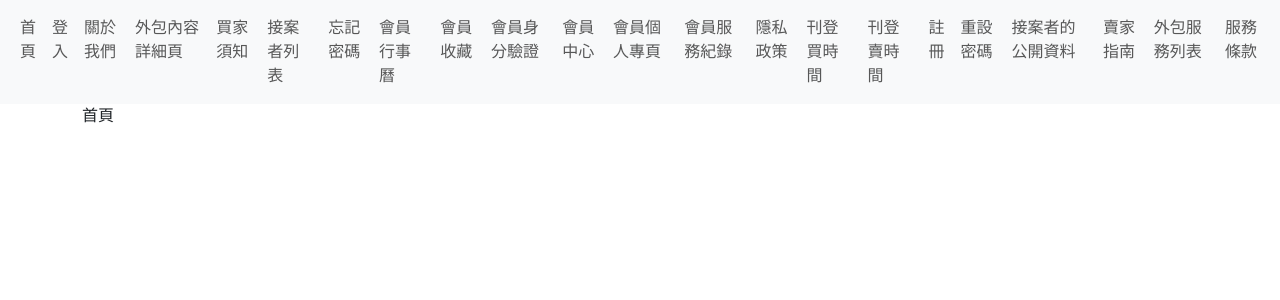
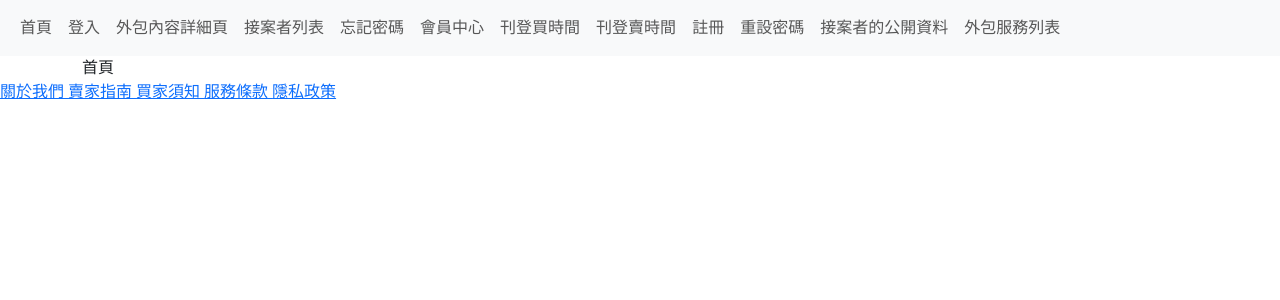
Before and after one commit to wateruby8/service-or-salary, a React (Vite) app: page / in a window 1280 px wide. Shown: the top 300 px of the page. Built offline with nearby package versions, Linux system fonts and the light colour scheme.

Commit message:
修正member巢狀路由+調整 React Router v6 路由寫法

```diff
--- a/src/App.jsx
+++ b/src/App.jsx
@@ -1,60 +1,18 @@
 import { useState } from "react";
-import { Routes, Route } from "react-router-dom";
 
 import Navbar from "./components/Navbar";
-import Home from "./pages/Home";
-import Login from "./pages/Login";
-import About from "./pages/About";
-import BuyDemo from "./pages/BuyDemo";
-import BuyGuide from "./pages/BuyGuide";
-import BuyList from "./pages/BuyList";
-import ForgetPassword from "./pages/ForgetPassword";
-import MemberCalendar from "./pages/MemberCalendar";
-import MemberFavorite from "./pages/MemberFavorite";
-import MemberIdentify from "./pages/MemberIdentify";
-import MemberIndex from "./pages/MemberIndex";
-import MemberInfo from "./pages/MemberInfo";
-import MemberRecord from "./pages/MemberRecord";
-import Policy from "./pages/Policy";
-import PostBuyTime from "./pages/PostBuyTime";
-import PostSellTime from "./pages/PostSellTime";
-import Register from "./pages/Register";
-import ResetPassword from "./pages/ResetPassword";
-import SellDemo from "./pages/SellDemo";
-import SellGuide from "./pages/SellGuide";
-import SellList from "./pages/SellList";
-import ServiceRule from "./pages/ServiceRule";
+import { Outlet, NavLink } from "react-router-dom";
+import Footer from "./components/Footer";
 
 function App() {
   return (
     <>
       <Navbar />
       <div className="container">
-        <Routes>
-          <Route path="/" element={<Home />}></Route>
-          <Route path="/login" element={<Login />}></Route>
-          <Route path="/about" element={<About />}></Route>
-          <Route path="/buydemo" element={<BuyDemo />}></Route>
-          <Route path="/buyguide" element={<BuyGuide />}></Route>
-          <Route path="/buylist" element={<BuyList />}></Route>
-          <Route path="/forgetpassword" element={<ForgetPassword />}></Route>
-          <Route path="/membercalendar" element={<MemberCalendar />}></Route>
-          <Route path="/memberfavorite" element={<MemberFavorite />}></Route>
-          <Route path="/memberidentify" element={<MemberIdentify />}></Route>
-          <Route path="/memberindex" element={<MemberIndex />}></Route>
-          <Route path="/memberinfo" element={<MemberInfo />}></Route>
-          <Route path="/memberrecord" element={<MemberRecord />}></Route>
-          <Route path="/policy" element={<Policy />}></Route>
-          <Route path="/postbuytime" element={<PostBuyTime />}></Route>
-          <Route path="/postselltime" element={<PostSellTime />}></Route>
-          <Route path="/register" element={<Register />}></Route>
-          <Route path="/resetpassword" element={<ResetPassword />}></Route>
-          <Route path="/selldemo" element={<SellDemo />}></Route>
-          <Route path="/sellguide" element={<SellGuide />}></Route>
-          <Route path="/selllist" element={<SellList />}></Route>
-          <Route path="/servicerule" element={<ServiceRule />}></Route>
-        </Routes>
+        <Outlet />
       </div>
+
+      <Footer />
     </>
   );
 }
--- a/src/components/Footer.jsx
+++ b/src/components/Footer.jsx
@@ -0,0 +1,13 @@
+import { NavLink } from "react-router-dom";
+
+export default function Footer() {
+  return (
+    <>
+      <NavLink to="/about"> 關於我們 </NavLink>
+      <NavLink to="/sellguide"> 賣家指南 </NavLink>
+      <NavLink to="/buyguide"> 買家須知 </NavLink>
+      <NavLink to="/servicerule"> 服務條款 </NavLink>
+      <NavLink to="/policy"> 隱私政策 </NavLink>
+    </>
+  );
+}
--- a/src/components/Navbar.jsx
+++ b/src/components/Navbar.jsx
@@ -6,8 +6,8 @@ export default function Navbar() {
     return (
         <nav className="navbar navbar-expand-md bg-body-tertiary">
             <div className="container-fluid">
-                <button class="navbar-toggler" type="button" data-bs-toggle="collapse" data-bs-target="#navbarSupportedContent" aria-controls="navbarSupportedContent" aria-expanded="false" aria-label="Toggle navigation">
-                    <span class="navbar-toggler-icon"></span>
+                <button className="navbar-toggler" type="button" data-bs-toggle="collapse" data-bs-target="#navbarSupportedContent" aria-controls="navbarSupportedContent" aria-expanded="false" aria-label="Toggle navigation">
+                    <span className="navbar-toggler-icon"></span>
                 </button>
                 <div className="collapse navbar-collapse" id="navbarSupportedContent">
                     <ul className="navbar-nav me-auto mb-2 mb-lg-0">
@@ -18,41 +18,20 @@ export default function Navbar() {
                             <Link className='nav-link' to='/login'>登入</Link>
                         </li>
                         <li className="nav-item">
-                            <Link className='nav-link' to='/about'>關於我們</Link>
-                        </li>
-                        <li className="nav-item">
                             <Link className='nav-link' to='/buydemo'>外包內容詳細頁</Link>
                         </li>
-                        <li className="nav-item">
-                            <Link className='nav-link' to='/buyguide'>買家須知</Link>
-                        </li>
+
                         <li className="nav-item">
                             <Link className='nav-link' to='/buylist'>接案者列表</Link>
                         </li>
                         <li className="nav-item">
                             <Link className='nav-link' to='/forgetpassword'>忘記密碼</Link>
                         </li>
+
                         <li className="nav-item">
-                            <Link className='nav-link' to='/membercalendar'>會員行事曆</Link>
+                            <Link className='nav-link' to='/member'>會員中心</Link>
                         </li>
-                        <li className="nav-item">
-                            <Link className='nav-link' to='/memberfavorite'>會員收藏</Link>
-                        </li>
-                        <li className="nav-item">
-                            <Link className='nav-link' to='/memberidentify'>會員身分驗證</Link>
-                        </li>
-                        <li className="nav-item">
-                            <Link className='nav-link' to='/memberindex'>會員中心</Link>
-                        </li>
-                        <li className="nav-item">
-                            <Link className='nav-link' to='/memberinfo'>會員個人專頁</Link>
-                        </li>
-                        <li className="nav-item">
-                            <Link className='nav-link' to='/memberrecord'>會員服務紀錄</Link>
-                        </li>
-                        <li className="nav-item">
-                            <Link className='nav-link' to='/policy'>隱私政策</Link>
-                        </li>
+
                         <li className="nav-item">
                             <Link className='nav-link' to='/postbuytime'>刊登買時間</Link>
                         </li>   <li className="nav-item">
@@ -68,13 +47,7 @@ export default function Navbar() {
                             <Link className='nav-link' to='/selldemo'>接案者的公開資料</Link>
                         </li>
                         <li className="nav-item">
-                            <Link className='nav-link' to='/sellguide'>賣家指南</Link>
-                        </li>
-                        <li className="nav-item">
                             <Link className='nav-link' to='/selllist'>外包服務列表</Link>
-                        </li>
-                        <li className="nav-item">
-                            <Link className='nav-link' to='/servicerule'>服務條款</Link>
                         </li>
 
                     </ul>
--- a/src/main.jsx
+++ b/src/main.jsx
@@ -1,15 +1,23 @@
 import { StrictMode } from 'react'
 import { createRoot } from 'react-dom/client'
-import { HashRouter } from 'react-router-dom'
+import { createHashRouter, RouterProvider  } from 'react-router-dom'
 
 import App from './App.jsx'
+import routes from './router/index.jsx';
 import './assets/all.scss'
+
+const router = createHashRouter([
+  {
+    path: "/",
+    element: <App />,
+    children: routes,
+  },
+]);
 
 createRoot(document.getElementById('root')).render(
   <StrictMode>
-    <HashRouter>
-      <App />
-    </HashRouter>
+
+      <RouterProvider router={router} />
 
   </StrictMode>,
 )
--- /dev/null
+++ b/src/pages/MemberLayout.jsx
@@ -0,0 +1,16 @@
+import { NavLink, Outlet } from "react-router-dom";
+
+export default function MemberLayout() {
+  return (
+    <div>
+      <NavLink to="identify"> 身分驗證 </NavLink>
+      <NavLink to="info"> 個人專頁 </NavLink>
+      <NavLink to="/postselltime"> 刊登服務 </NavLink>
+      <NavLink to="record"> 交易紀錄 </NavLink>
+      <NavLink to="calendar"> 行事曆 </NavLink>
+      <NavLink to="favorite"> 我的收藏 </NavLink>
+
+      <Outlet />
+    </div>
+  );
+}
--- /dev/null
+++ b/src/router/index.jsx
@@ -0,0 +1,124 @@
+import Home from "../pages/Home";
+import Login from "../pages/Login";
+import About from "../pages/About";
+import BuyDemo from "../pages/BuyDemo";
+import BuyGuide from "../pages/BuyGuide";
+import BuyList from "../pages/BuyList";
+import ForgetPassword from "../pages/ForgetPassword";
+
+import MemberLayout from "../pages/MemberLayout";
+import MemberCalendar from "../pages/MemberCalendar";
+import MemberFavorite from "../pages/MemberFavorite";
+import MemberIdentify from "../pages/MemberIdentify";
+import MemberIndex from "../pages/MemberIndex";
+import MemberInfo from "../pages/MemberInfo";
+import MemberRecord from "../pages/MemberRecord";
+
+import Policy from "../pages/Policy";
+import PostBuyTime from "../pages/PostBuyTime";
+import PostSellTime from "../pages/PostSellTime";
+import Register from "../pages/Register";
+import ResetPassword from "../pages/ResetPassword";
+import SellDemo from "../pages/SellDemo";
+import SellGuide from "../pages/SellGuide";
+import SellList from "../pages/SellList";
+import ServiceRule from "../pages/ServiceRule";
+
+const routes = [
+  {
+    index: true,
+    element: <Home />,
+  },
+  {
+    path: "login",
+    element: <Login />,
+  },
+  {
+    path: "about",
+    element: <About />,
+  },
+  {
+    path: "buydemo",
+    element: <BuyDemo />,
+  },
+  {
+    path: "buyguide",
+    element: <BuyGuide />,
+  },
+  {
+    path: "buylist",
+    element: <BuyList />,
+  },
+  {
+    path: "forgetpassword",
+    element: <ForgetPassword />,
+  },
+  {
+    path: "member",
+    element: <MemberLayout />,
+    children: [
+      {
+        index:true,
+        element:<MemberIndex/>
+      },
+      {
+        path: "identify",
+        element: <MemberIdentify />,
+      },
+      {
+        path: "info",
+        element: <MemberInfo />,
+      },
+      {
+        path: "record",
+        element: <MemberRecord />,
+      },
+      {
+        path: "calendar",
+        element: <MemberCalendar />,
+      },
+      {
+        path: "favorite",
+        element: <MemberFavorite />,
+      }
+    ],
+  },
+  {
+    path: "policy",
+    element: <Policy />,
+  },
+  {
+    path: "postbuytime",
+    element: <PostBuyTime />,
+  },
+  {
+    path: "postselltime",
+    element: <PostSellTime />,
+  },
+  {
+    path: "register",
+    element: <Register />,
+  },
+  {
+    path: "resetpassword",
+    element: <ResetPassword />,
+  },
+  {
+    path: "selldemo",
+    element: <SellDemo />,
+  },
+  {
+    path: "sellguide",
+    element: <SellGuide />,
+  },
+  {
+    path: "selllist",
+    element: <SellList />,
+  },
+  {
+    path: "servicerule",
+    element: <ServiceRule />,
+  },
+];
+
+export default routes;
```
